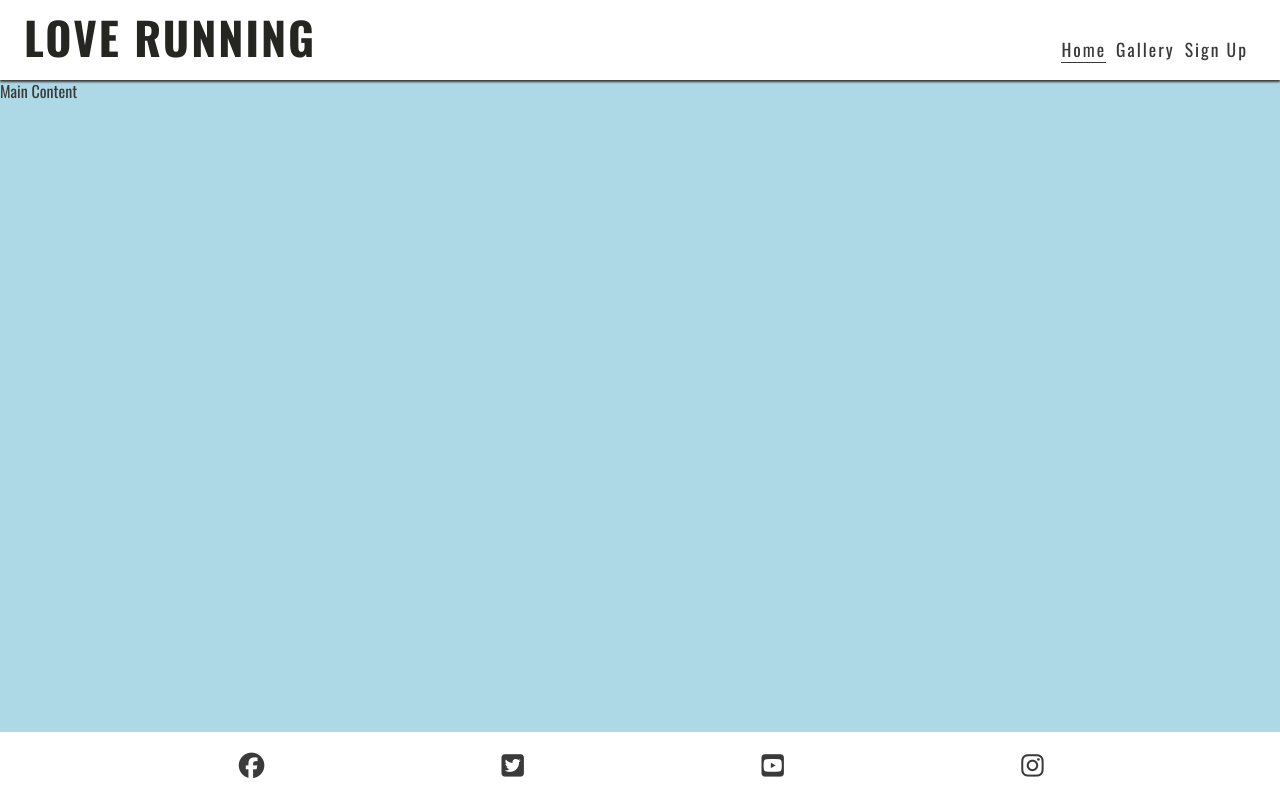
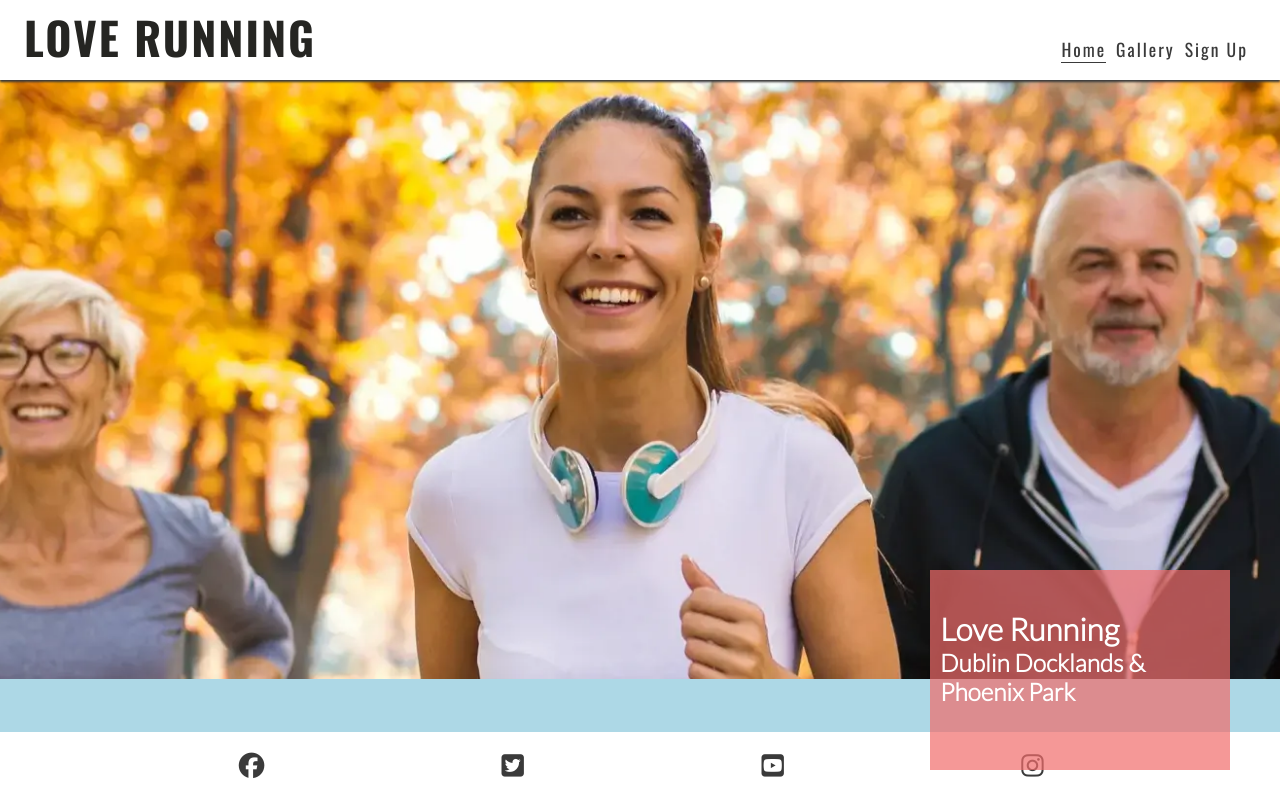
Before and after one commit to Jordalenko/Practice, a plain HTML site: page LoveRunning/index.html in a window 1280 px wide. Drawn offline with nearby package versions, Linux system fonts and the light colour scheme.

Commit message:
Added styles to Cover Text on hero image.

```diff
--- a/LoveRunning/assets/css/style.css
+++ b/LoveRunning/assets/css/style.css
@@ -19,7 +19,14 @@ body {
     flex-direction: column;
     /* generic project styles */
     color: #3a3a3a;
+    font-family: "Lato", sans-serif;
+}
+
+h1 {
     font-family: "Oswald", sans-serif;
+    text-transform: uppercase;
+    letter-spacing: 2px;
+    color: #252522;
 }
 
 /* header */
@@ -69,17 +76,33 @@ nav {
 /* main content */
 
 main {
-    background-color: rgb(141, 227, 160);
     /* make main window take up available space to push footer down */
     flex: 1 0 auto;
     margin-top: 47px;
 }
 
-h1 {
-    font-family: "Oswald", sans-serif;
-    text-transform: uppercase;
-    letter-spacing: 2px;
-    color: #252522;
+/* Hero section */
+
+#hero {
+    height: 600px;
+    width: 100%;
+    background: url(../images/hero-image.webp) no-repeat center center/cover;
+}
+
+#cover-text {
+    /* Final rgba value sets the opacity so its semi transparent */
+    background-color: rgba(241, 109, 107, .7);
+    font-size: 130%;
+    position: absolute;
+    bottom: 30px;
+    width: 80%;
+    min-height: 200px;
+    padding-top: 40px;
+    padding-left: 10px;
+}
+
+#cover-text > h2, #cover-text > h3 {
+    color:#ffffff
 }
 
 ul {
@@ -168,6 +191,13 @@ footer {
     main {
         margin-top: 79px;
     }
+
+    /* Hero Image */
+
+    #cover-text {
+        width: 300px;
+        right: 50px;
+    }
 }
 
 /* Media query screens > 992px */
--- a/LoveRunning/index.html
+++ b/LoveRunning/index.html
@@ -38,7 +38,14 @@
     </header>
 
     <!--main content-->
-    <main>Main Content</main>
+    <main>
+        <section id="hero">
+            <div id="cover-text">
+                <h2>Love Running</h2>
+                <h3>Dublin Docklands & Phoenix Park</h3>
+            </div>
+        </section>
+    </main>
 
     <!--footer-->
     <footer> <ul id="social-networks">
```
